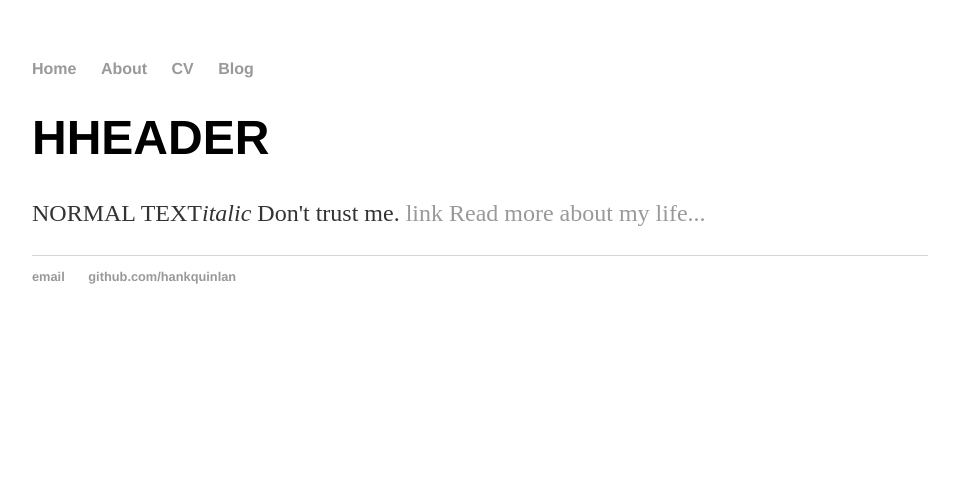
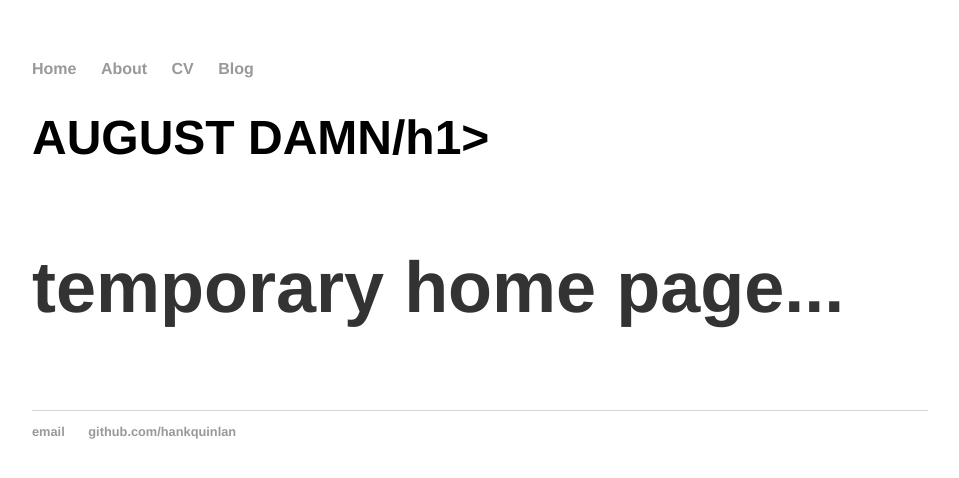
Before and after one commit to austindang/augustdamn, a Jekyll site: the page built from index.html, in a window 1280 px wide. Shown: the top 478 px of the page, without its empty margins (160-1119 px from the left). Built offline with Jekyll 4.4.1, drawn with Linux system fonts in a browser that asks for light colours.

Commit message:
Update index.html

```diff
--- a/index.html
+++ b/index.html
@@ -3,6 +3,6 @@ layout: default
 title: AUGUST DAMN
 ---
 <div class="blurb">
-	<h1>HHEADER</h1>
-	<p>NORMAL TEXT<em>italic</em> Don't trust me. <a href="/about"> link Read more about my life...</a></p>
+	<h1>AUGUST DAMN/h1>
+		<p>temporary home page...</p>
 </div><!-- /.blurb -->
```
